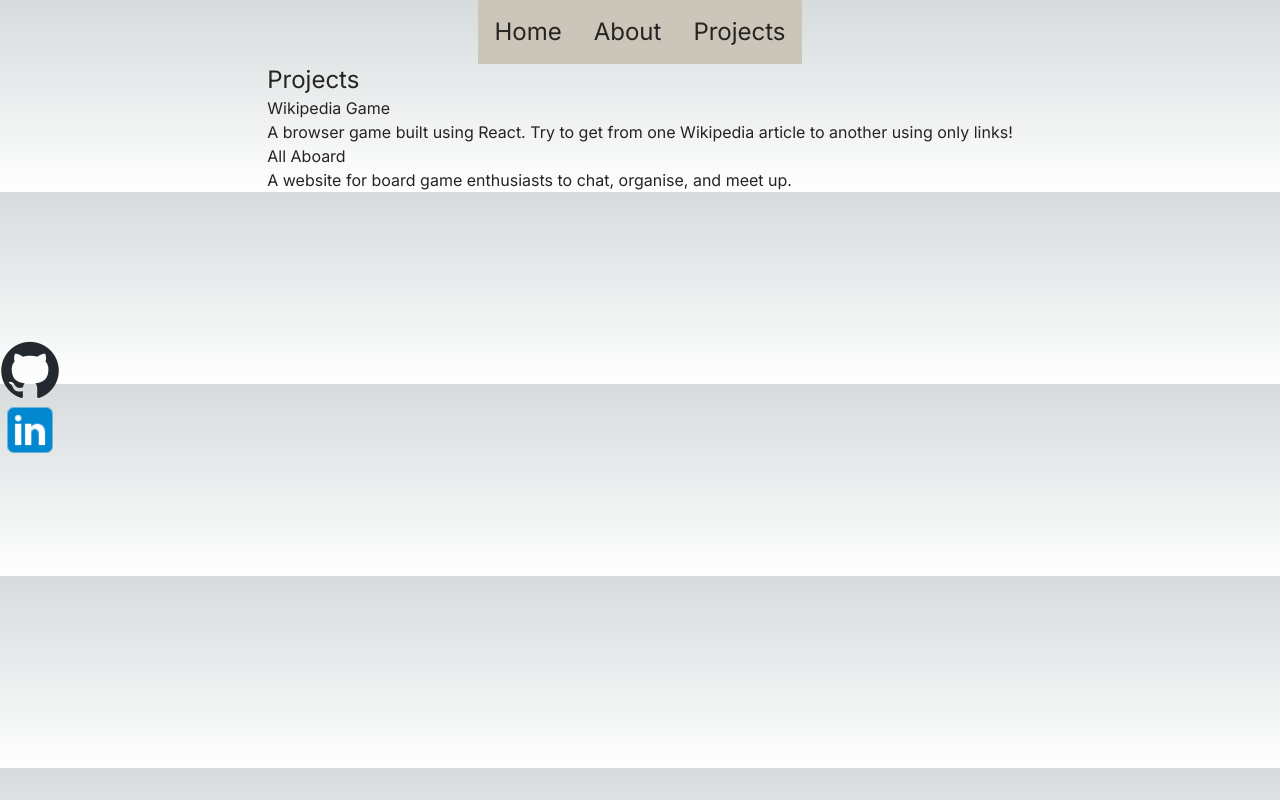
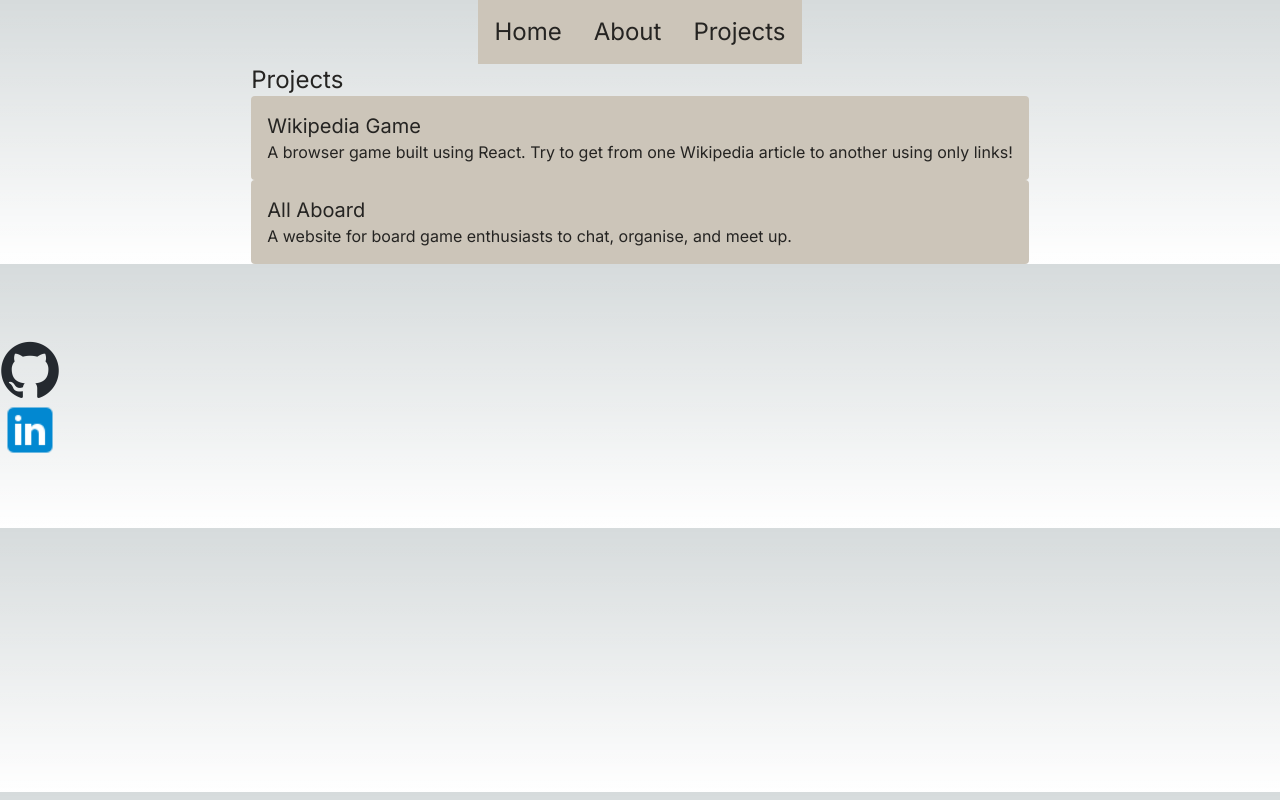
Before and after one commit to Joe-Fuller/portfolio, a Next.js app: page /projects in a window 1280 px wide. Built offline with nearby package versions, Linux system fonts and the light colour scheme.

Commit message:
update projectcard css

```diff
--- a/components/projectCard.js
+++ b/components/projectCard.js
@@ -1,8 +1,8 @@
 export default function ProjectCard({ title, url, description }) {
   return (
-    <div>
-      <a href={url}> {title}</a>
+    <a href={url} className="bg-lighterGrey rounded p-4">
+      <h3 className="text-xl">{title}</h3>
       <p>{description}</p>
-    </div>
+    </a>
   );
 }
```
